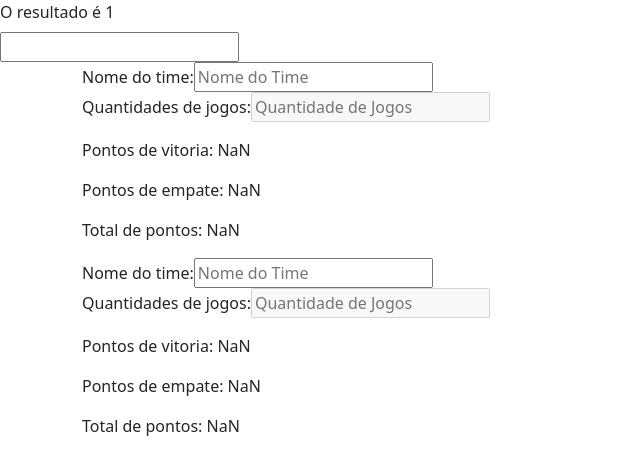
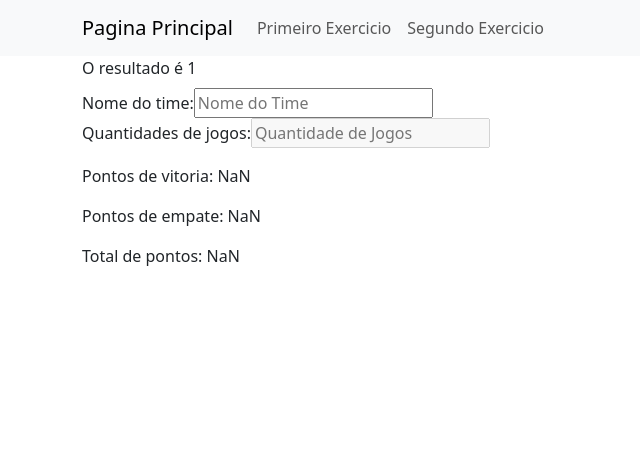
Before and after one commit to andreycamarg0/react-table, a React (Create React App) app in the folder table/: page / in a window 1280 px wide. Shown: the top 474 px of the page, without its empty margins (0-640 px from the left). Built offline with nearby package versions, Linux system fonts and the light colour scheme.

Commit message:
Crição da NavBar

```diff
--- a/table/package.json
+++ b/table/package.json
@@ -6,11 +6,16 @@
     "@testing-library/jest-dom": "^5.17.0",
     "@testing-library/react": "^13.4.0",
     "@testing-library/user-event": "^13.5.0",
+    "axios": "^1.6.8",
     "bootstrap": "^5.3.3",
+    "localforage": "^1.10.0",
+    "match-sorter": "^6.3.4",
     "react": "^18.2.0",
     "react-bootstrap": "^2.10.2",
     "react-dom": "^18.2.0",
+    "react-router-dom": "^6.22.3",
     "react-scripts": "5.0.1",
+    "sort-by": "^1.2.0",
     "web-vitals": "^2.1.4"
   },
   "scripts": {
--- /dev/null
+++ b/table/src/components/NavBarComponent.js
@@ -0,0 +1,24 @@
+import Container from 'react-bootstrap/Container';
+import Nav from 'react-bootstrap/Nav';
+import Navbar from 'react-bootstrap/Navbar';
+import NavDropdown from 'react-bootstrap/NavDropdown';
+
+function NavbarComponent() {
+  return (
+    <Navbar expand="lg" className="bg-body-tertiary">
+      <Container>
+        <Navbar.Brand href="/">Pagina Principal</Navbar.Brand>
+        <Navbar.Toggle aria-controls="basic-navbar-nav" />
+        <Navbar.Collapse id="basic-navbar-nav">
+          <Nav className="me-auto">
+            <Nav.Link href="/FirstExercise">Primeiro Exercicio</Nav.Link>
+            <Nav.Link href="/teste">Segundo Exercicio</Nav.Link>
+
+          </Nav>
+        </Navbar.Collapse>
+      </Container>
+    </Navbar>
+  );
+}
+
+export default NavbarComponent;
--- a/table/src/exercises/FirstExercise.js
+++ b/table/src/exercises/FirstExercise.js
@@ -4,7 +4,7 @@ function FirstExercise() {
     let distancia = 100;
     let tempo = distancia / velocidade;
     return (
-      <div>
+      <div className="container">
             O resultado é {tempo}
       </div>
     );
--- a/table/src/exercises/SecondExercise.js
+++ b/table/src/exercises/SecondExercise.js
@@ -17,7 +17,6 @@ function SecondExercise() {
     return (
       <div>
             <h4>{nome}</h4>
-            <input onCharge={alterarNome}></input>
 
       </div>
     );
--- a/table/src/index.js
+++ b/table/src/index.js
@@ -4,11 +4,39 @@ import './index.css';
 import 'bootstrap/dist/css/bootstrap.min.css';
 import reportWebVitals from './reportWebVitals';
 import PrincipalPage from './pages/PrincipalPage';
+import {
+  createBrowserRouter,
+  RouterProvider,
+} from "react-router-dom";
+import ThirdExercise from './exercises/ThirdExercise';
+import NavbarComponent from './components/NavBarComponent';
+import FirstExercise from './exercises/FirstExercise';
+import SecondExercise from './exercises/SecondExercise';
+
+const router = createBrowserRouter([
+  {
+    path: "/",
+    element: <PrincipalPage />
+  },
+  {
+    path: "/FirstExercise",
+    element: <FirstExercise />
+  },
+  {
+    path: "/SecondExercise",
+    element: <SecondExercise />
+  },
+  {
+    path: "/teste",
+    element: <ThirdExercise />
+  },
+]);
 
 const root = ReactDOM.createRoot(document.getElementById('root'));
 root.render(
   <React.StrictMode>
-    <PrincipalPage/>
+    <NavbarComponent></NavbarComponent>
+    <RouterProvider router={router} />
   </React.StrictMode>
 );
 
--- a/table/src/pages/PrincipalPage.js
+++ b/table/src/pages/PrincipalPage.js
@@ -10,7 +10,6 @@ function PrincipalPage() {
         <FirstExercise></FirstExercise>
         <SecondExercise></SecondExercise>
         <ThirdExercise></ThirdExercise>
-        <FourthExercise></FourthExercise>
       </div>
     );
   }
```
Also changed, not shown: 1 other file (tests, documents, lock files or other folders).
